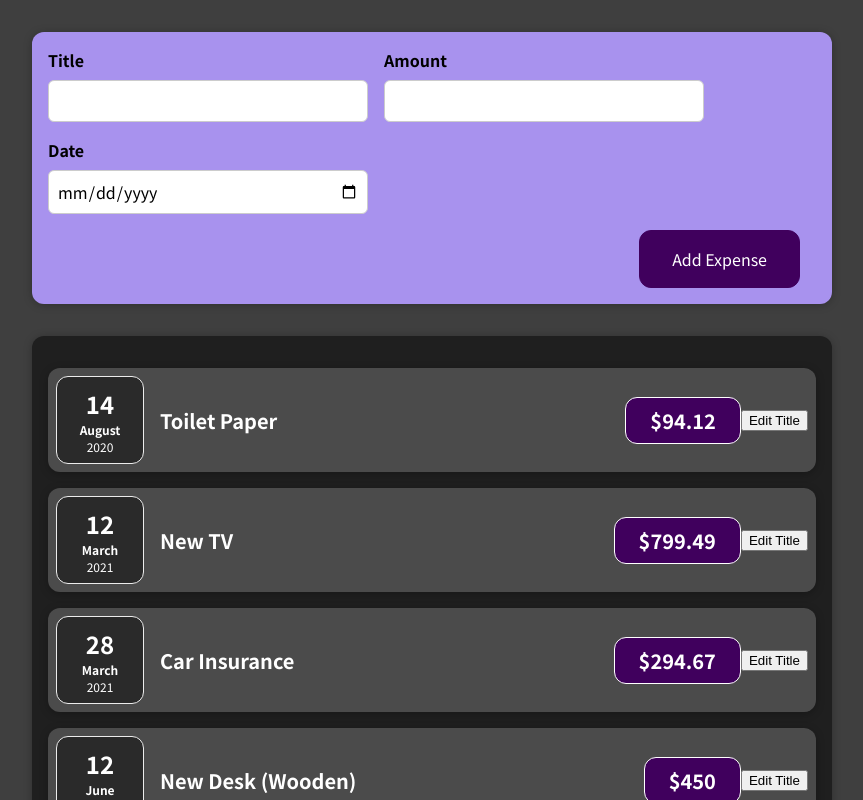
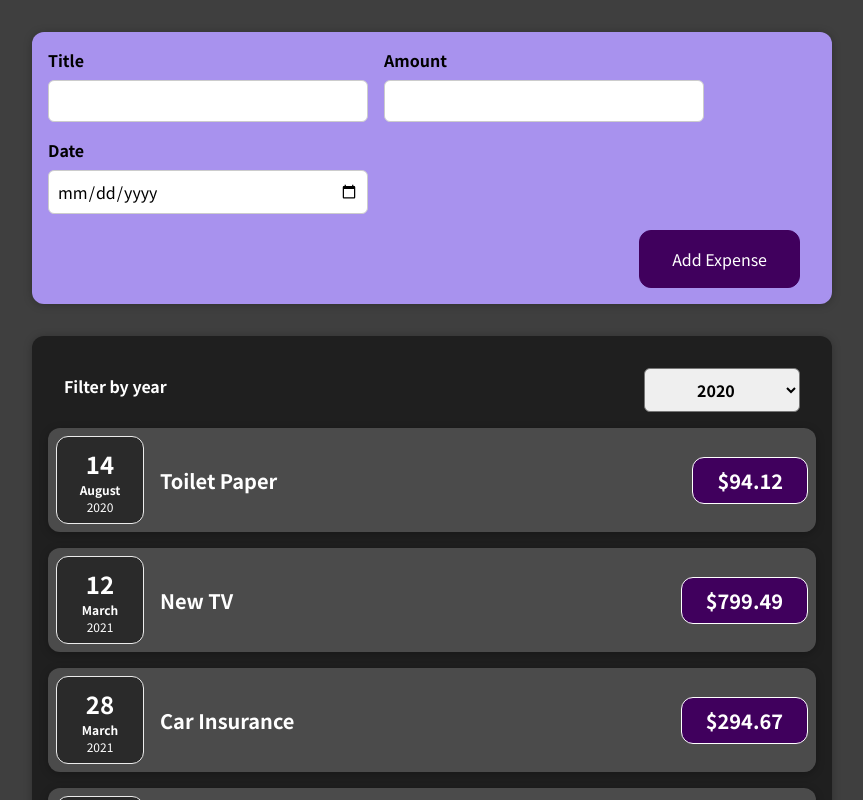
Before and after one commit to MZohaibSarwar/expense_item, a React (Create React App) app: page / in a window 1280 px wide. Shown: the top 800 px of the page, without its empty margins (208-1071 px from the left). Built offline with nearby package versions, Linux system fonts and the light colour scheme.

Commit message:
new file added

```diff
--- a/src/App.js
+++ b/src/App.js
@@ -2,10 +2,14 @@
 import Expenses from "./components/Expenses";
 import NewExpense from "./components/NewExpense";
 function App() {
+    function addExpenseHandler(expense){
+        console.log("app.js");
+        console.log(expense);
+    };
 
   return (
     <div>
-        <NewExpense/>
+        <NewExpense onAddExpense={addExpenseHandler}/>
         <Expenses/>
     </div>
   );
--- a/src/components/ExpenseForm.js
+++ b/src/components/ExpenseForm.js
@@ -1,6 +1,6 @@
 import React,{useState} from "react";
 import './ExpenseForm.css';
-function ExpenseForm(){
+function ExpenseForm(props){
 
     const [enteredTitle, setEnteredTitle] = useState('');
     const [enteredAmount, setEnteredAmount] = useState('');
@@ -25,7 +25,7 @@
            amount: enteredAmount,
            date: new Date(enteredDate)
        };
-       console.log(expenseData);
+       props.onSaveExpenseData(expenseData);
        setEnteredTitle('');
        setEnteredAmount('');
        setEnteredDate ('');
--- a/src/components/ExpenseItem.js
+++ b/src/components/ExpenseItem.js
@@ -3,20 +3,15 @@
 import './ExpenseItem.css';
 
 function ExpenseItem (props) {
-    const [title, setTitle]=useState(props.title);
-    function clickHandler(){
-        setTitle("update!!!");
-        console.log(title);
-    };
 
     return (
         <div className='expense-item'>
             <ExpenseDate date={props.date}></ExpenseDate>
             <div className='expense-item__description'>
-                <h2>{title}</h2>
+                <h2>{props.title}</h2>
                 <div className='expense-item__price'>${props.amount}</div>
             </div>
-            <button onClick={clickHandler}>Edit Title</button>
+
         </div>
     );
 }
--- a/src/components/Expenses.js
+++ b/src/components/Expenses.js
@@ -1,6 +1,7 @@
-import React from "react";
+import React, {useState} from "react";
 import './Expenses.css';
 import ExpenseItem from "./ExpenseItem";
+import ExpensesFilter from './ExpensesFilter';
 function Expenses(props) {
          const expenses = [
     {
@@ -26,8 +27,15 @@
       date: new Date(2021, 5, 12),
     },
   ];
+
+         const [filteredYear, setFilteredYear] = useState('2020');
+         function filterChangeHandler (selectedYear){
+              setFilteredYear(selectedYear);
+         };
+
         return(
             <div className="expenses">
+                 <ExpensesFilter selected={filteredYear} onChangeFilter={filterChangeHandler} />
         <ExpenseItem
             title={expenses[0].title}
             amount={expenses[0].amount}
@@ -51,5 +59,5 @@
 
             </div>
 );
-}
+};
 export default Expenses;
--- /dev/null
+++ b/src/components/ExpensesFilter.css
@@ -0,0 +1,24 @@
+.expenses-filter {
+  color: white;
+  padding: 0 1rem;
+}
+
+.expenses-filter__control {
+  display: flex;
+  width: 100%;
+  align-items: center;
+  justify-content: space-between;
+  margin: 1rem 0;
+}
+
+.expenses-filter label {
+  font-weight: bold;
+  margin-bottom: 0.5rem;
+}
+
+.expenses-filter select {
+  font: inherit;
+  padding: 0.5rem 3rem;
+  font-weight: bold;
+  border-radius: 6px;
+}
--- /dev/null
+++ b/src/components/ExpensesFilter.js
@@ -0,0 +1,25 @@
+import React from 'react';
+
+import './ExpensesFilter.css';
+
+const ExpensesFilter = (props) => {
+  const dropdownChangeHandler = (event) => {
+    props.onChangeFilter(event.target.value);
+  };
+
+  return (
+    <div className='expenses-filter'>
+      <div className='expenses-filter__control'>
+        <label>Filter by year</label>
+        <select value={props.selected} onChange={dropdownChangeHandler}>
+          <option value='2022'>2022</option>
+          <option value='2021'>2021</option>
+          <option value='2020'>2020</option>
+          <option value='2019'>2019</option>
+        </select>
+      </div>
+    </div>
+  );
+};
+
+export default ExpensesFilter;
--- a/src/components/NewExpense.js
+++ b/src/components/NewExpense.js
@@ -1,10 +1,17 @@
 import React from "react";
 import './NewExpense.css';
 import ExpenseForm from "./ExpenseForm";
-function NewExpense(){
+function NewExpense(props){
+    function saveExpenseDataHandler (enteredExpenseData){
+      const expenseData = {
+          ...enteredExpenseData,
+          id: Math.random().toString()
+      };
+      props.onAddExpense(expenseData);
+    };
     return(
         <div className="new-expense">
-            <ExpenseForm/>
+            <ExpenseForm onSaveExpenseData = {saveExpenseDataHandler}/>
         </div>
     );
 }
```
